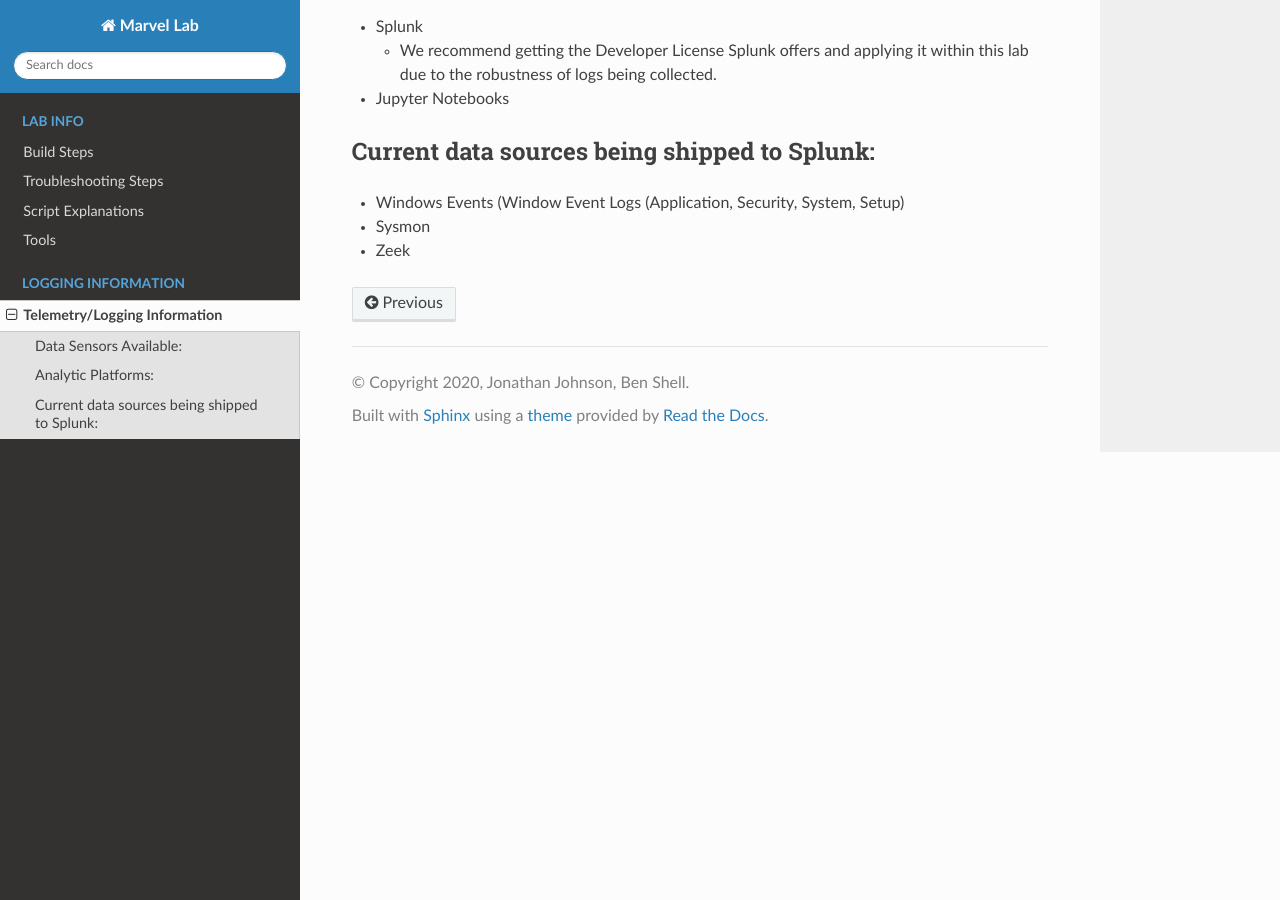
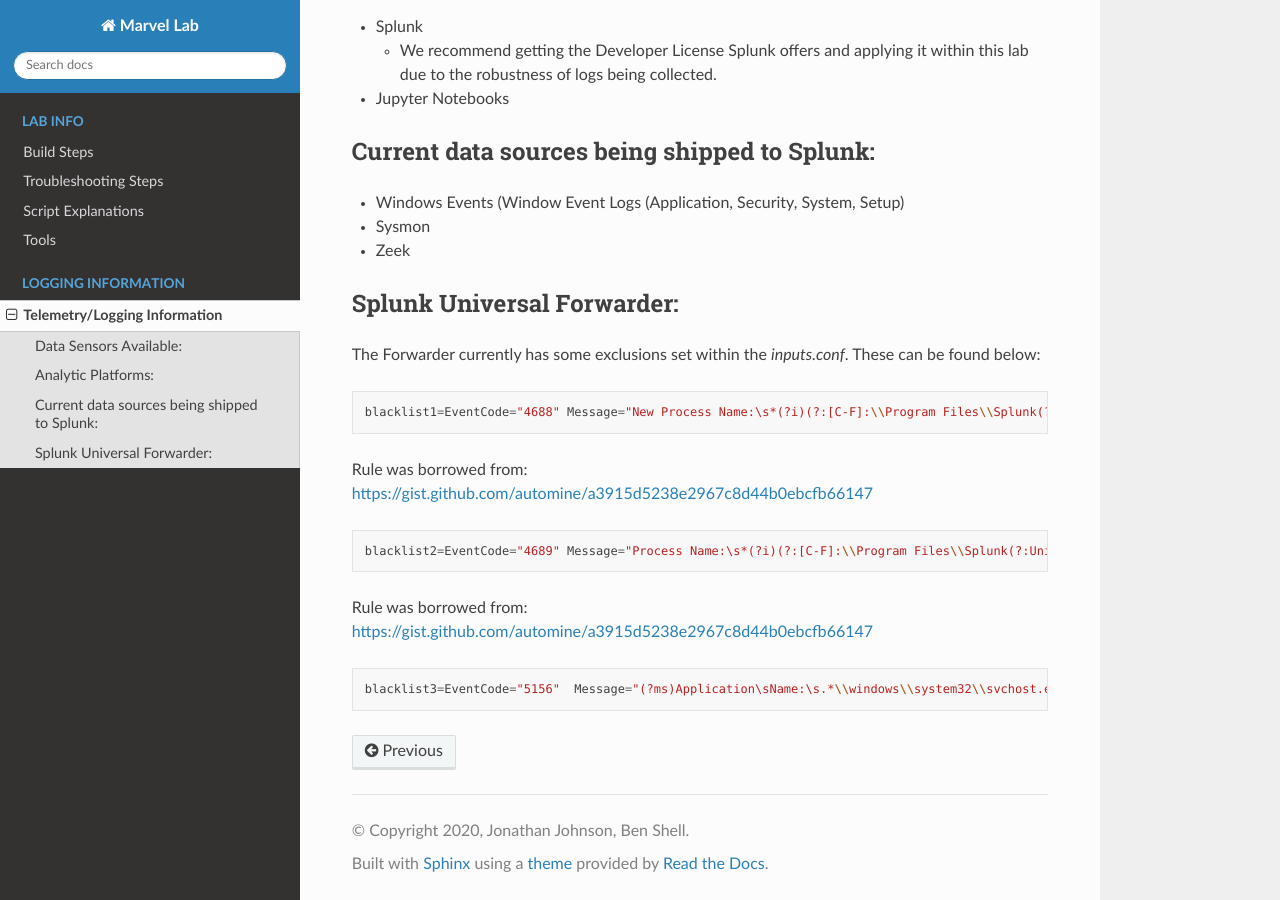
Before and after one commit to jsecurity101/Marvel-Lab, a Sphinx documentation site: the page built from docs/subpages/logging.rst, in a window 1280 px wide and 900 px high, scrolled down 705 px. Built offline with Sphinx 7.4.7 and the Read the Docs theme 2.0.0, drawn with Linux system fonts in a browser that asks for light colours.

Commit message:
Updating inputs.conf and adding wallpapers

```diff
--- a/docs/subpages/logging.rst
+++ b/docs/subpages/logging.rst
@@ -49,3 +49,26 @@
 .. _Github Gist: https://gist.github.com/jsecurity101/77fbb4d01887af8700b256a612094fe2
 .. _Zeek: https://zeek.org/
 .. _OSQuery: https://osquery.readthedocs.io/en/latest/
+
+Splunk Universal Forwarder:
+#############################################
+
+The Forwarder currently has some exclusions set within the `inputs.conf`. These can be found below:
+
+
+::
+
+   blacklist1=EventCode="4688" Message="New Process Name:\s*(?i)(?:[C-F]:\\Program Files\\Splunk(?:UniversalForwarder)?\\bin\\(?:btool|splunkd|splunk|splunk\-(?:MonitorNoHandle|admon|netmon|perfmon|powershell|regmon|winevtlog|winhostinfo|winprintmon|wmi|optimize))\.exe)"
+
+Rule was borrowed from: https://gist.github.com/automine/a3915d5238e2967c8d44b0ebcfb66147
+
+
+::
+
+   blacklist2=EventCode="4689" Message="Process Name:\s*(?i)(?:[C-F]:\\Program Files\\Splunk(?:UniversalForwarder)?\\bin\\(?:btool|splunkd|splunk|splunk\-(?:MonitorNoHandle|admon|netmon|perfmon|powershell|regmon|winevtlog|winhostinfo|winprintmon|wmi|optimize))\.exe)"
+
+Rule was borrowed from: https://gist.github.com/automine/a3915d5238e2967c8d44b0ebcfb66147
+
+::
+
+   blacklist3=EventCode="5156"  Message="(?ms)Application\sName:\s.*\\windows\\system32\\svchost.exe."
--- a/docs/subpages/script_explanations.rst
+++ b/docs/subpages/script_explanations.rst
@@ -43,6 +43,12 @@
    -  Powershell script that will add users within the LocalAdmin group
       in AD to the Local Administrators and Remote Desktop Users groups
       on the host.
+   - This script will also set a wallpaper for the current user NOT all users. If you want to update the wallpaper per user run this following:
+
+   ::
+    New-Item HKCU:\Software\Microsoft\Windows\CurrentVersion\Policies\ -Name System
+        Set-ItemProperty -path 'HKCU:\Software\Microsoft\Windows\CurrentVersion\Policies\\System' -name Wallpaper -value "C:\Marvel-Lab\images\<image_name>.jpg"
+        Set-ItemProperty -path 'HKCU:\Software\Microsoft\Windows\CurrentVersion\Policies\\System' -name WallpaperStyle -value "4"
 
 -  ``Logging.ps1``
 
```
Also changed, not shown: images/blackpanther.jpg (added), images/marvel.jpg (added), images/thor.jpg (added), 4 other files.
